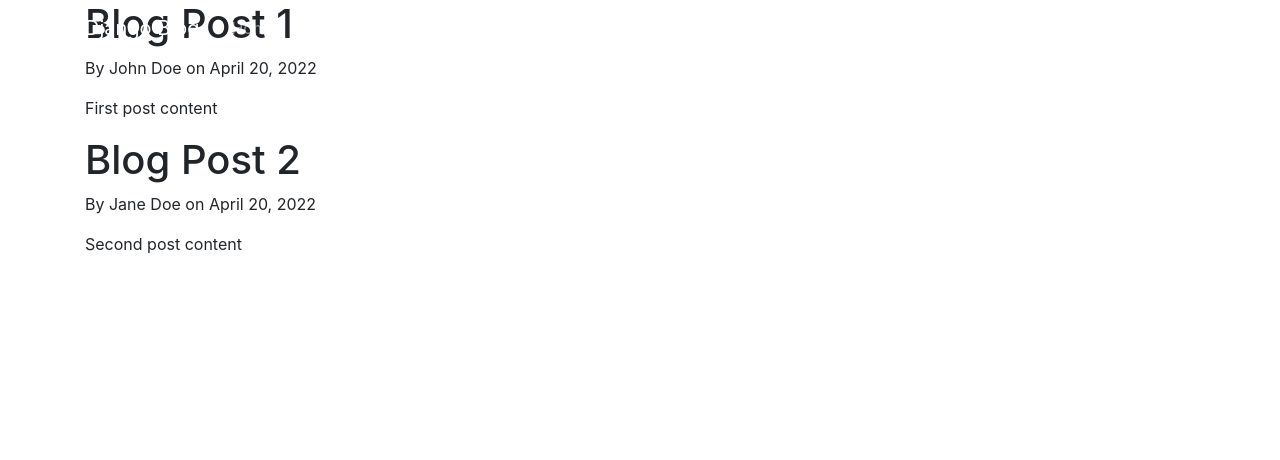
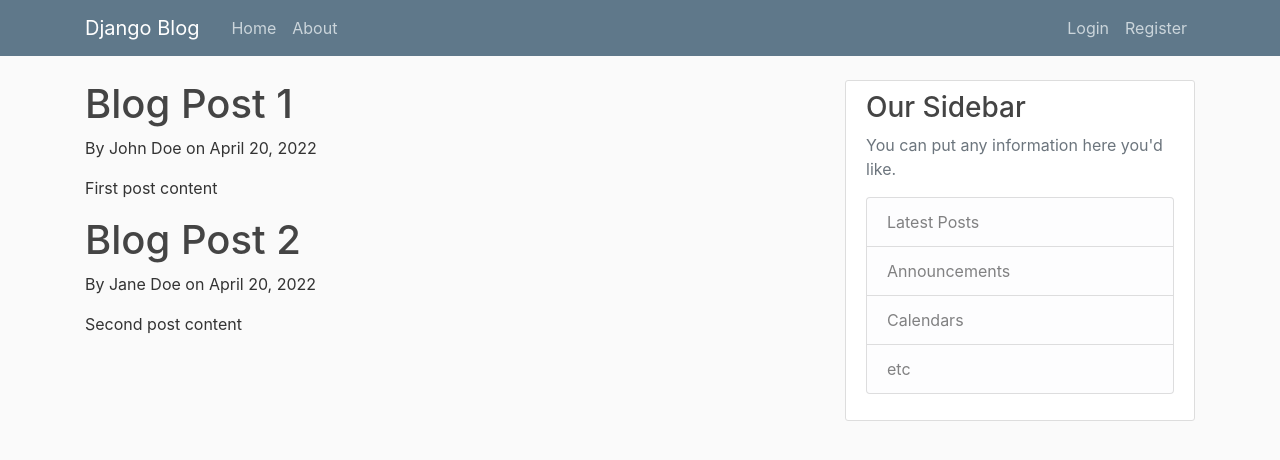
Before and after one commit to giovanibs/django_CS, a Django app: page /blog/ in a window 1280 px wide. Shown: the top 460 px of the page. Run offline with Django 4.2, Linux system fonts and the light colour scheme.

Commit message:
+ main html/css to base template

```diff
--- /dev/null
+++ b/django_project/blog/static/blog/main.css
@@ -0,0 +1,84 @@
+body {
+    background: #fafafa;
+    color: #333333;
+    margin-top: 5rem;
+  }
+
+  h1, h2, h3, h4, h5, h6 {
+    color: #444444;
+  }
+
+  ul {
+    margin: 0;
+  }
+
+  .bg-steel {
+    background-color: #5f788a;
+  }
+
+  .site-header .navbar-nav .nav-link {
+    color: #cbd5db;
+  }
+
+  .site-header .navbar-nav .nav-link:hover {
+    color: #ffffff;
+  }
+
+  .site-header .navbar-nav .nav-link.active {
+    font-weight: 500;
+  }
+
+  .content-section {
+    background: #ffffff;
+    padding: 10px 20px;
+    border: 1px solid #dddddd;
+    border-radius: 3px;
+    margin-bottom: 20px;
+  }
+
+  .article-title {
+    color: #444444;
+  }
+
+  a.article-title:hover {
+    color: #428bca;
+    text-decoration: none;
+  }
+
+  .article-content {
+    white-space: pre-line;
+  }
+
+  .article-img {
+    height: 65px;
+    width: 65px;
+    margin-right: 16px;
+  }
+
+  .article-metadata {
+    padding-bottom: 1px;
+    margin-bottom: 4px;
+    border-bottom: 1px solid #e3e3e3
+  }
+
+  .article-metadata a:hover {
+    color: #333;
+    text-decoration: none;
+  }
+
+  .article-svg {
+    width: 25px;
+    height: 25px;
+    vertical-align: middle;
+  }
+
+  .account-img {
+    height: 125px;
+    width: 125px;
+    margin-right: 20px;
+    margin-bottom: 16px;
+  }
+
+  .account-heading {
+    font-size: 2.5rem;
+  }
--- a/django_project/blog/templates/blog/base.html
+++ b/django_project/blog/templates/blog/base.html
@@ -1,3 +1,4 @@
+{% load static %}
 <!DOCTYPE html>
 <html>
 <head>
@@ -9,6 +10,7 @@
     <!-- Bootstrap CSS -->
     <link rel="stylesheet" href="https://cdn.jsdelivr.net/npm/bootstrap@4.3.1/dist/css/bootstrap.min.css" integrity="sha384-ggOyR0iXCbMQv3Xipma34MD+dH/1fQ784/j6cY/iJTQUOhcWr7x9JvoRxT2MZw1T" crossorigin="anonymous">
 
+    <link rel="stylesheet" href="{% static 'blog/main.css' %}">
 
     {% if title %}
         <title>Django Blog - {{ title }}</title>
@@ -48,9 +50,26 @@
         </nav>
     </header>
 
-        <div class="container">
+    <main role="main" class="container">
+        <div class="row">
+            <div class="col-md-8">
             {% block content %}{% endblock %}
             </div>
+            <div class="col-md-4">
+            <div class="content-section">
+                <h3>Our Sidebar</h3>
+                <p class='text-muted'>You can put any information here you'd like.
+                <ul class="list-group">
+                    <li class="list-group-item list-group-item-light">Latest Posts</li>
+                    <li class="list-group-item list-group-item-light">Announcements</li>
+                    <li class="list-group-item list-group-item-light">Calendars</li>
+                    <li class="list-group-item list-group-item-light">etc</li>
+                </ul>
+                </p>
+            </div>
+            </div>
+        </div>
+    </main>
 
 </body>
 </html>
```
Lines whose indentation alone changed are shown as unchanged.
